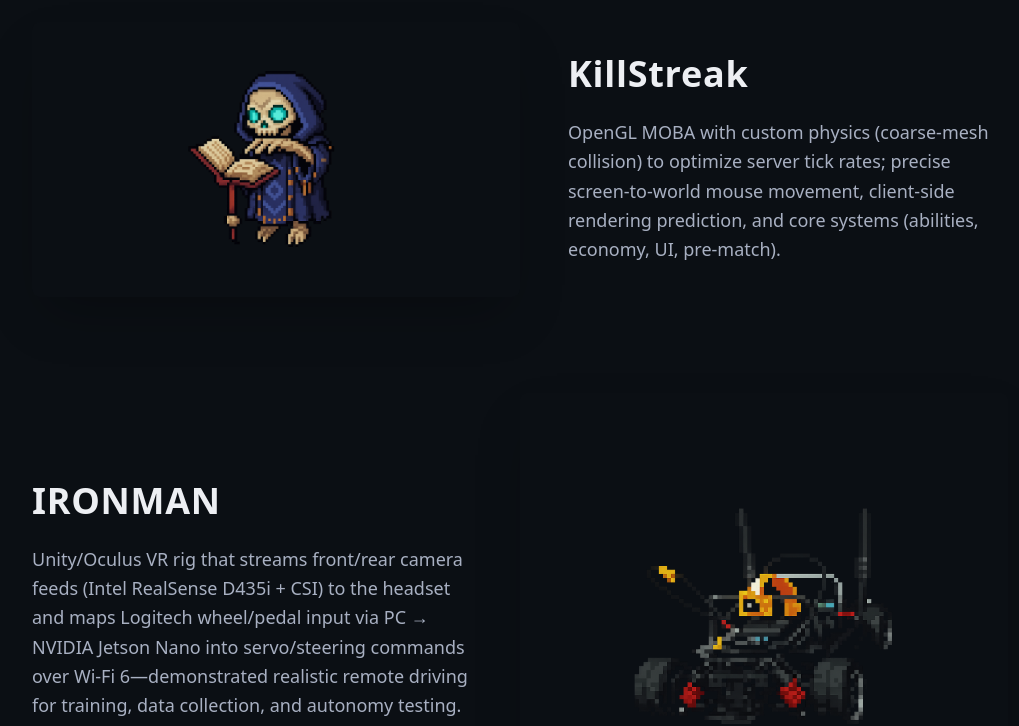
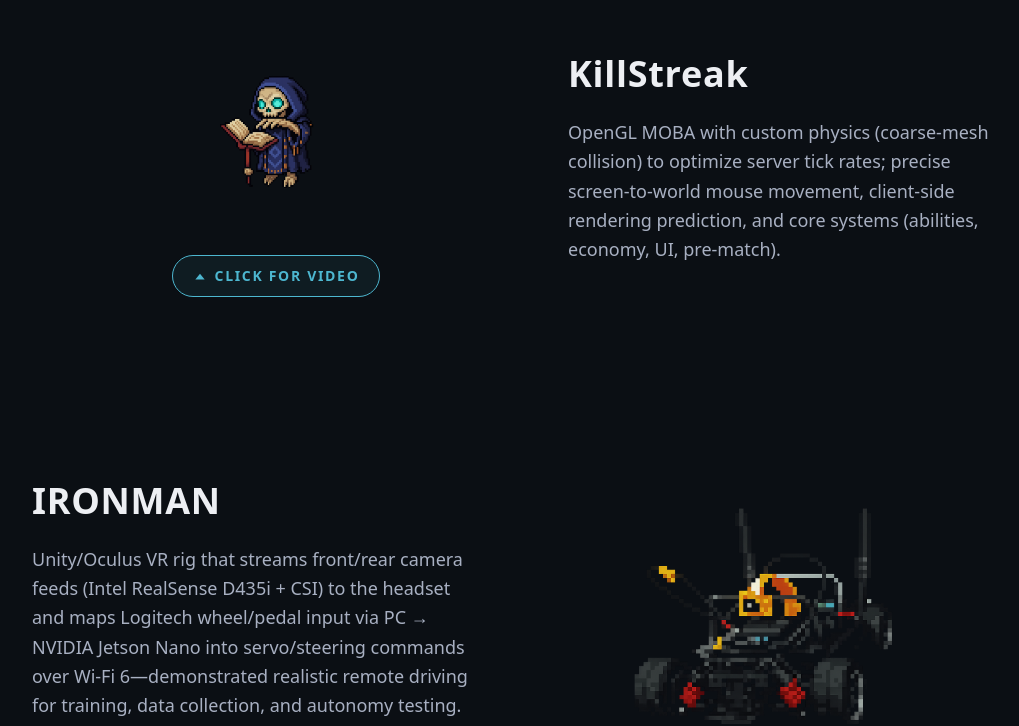
Before and after one commit to roystormstout/roystormstout.github.io, a React (Vite) app: page / in a window 1280 px wide. Shown: the part 5030-5756 px from the top of the page, without its empty margins (120-1139 px from the left). Built offline with nearby package versions, Linux system fonts and the light colour scheme; a web font is replaced by a local one.

Commit message:
remove shadow from image assets

```diff
--- a/src/components/projects/Project1.tsx
+++ b/src/components/projects/Project1.tsx
@@ -45,7 +45,7 @@
     >
       {/* Image */}
       <div className="w-full lg:w-1/2 flex-shrink-0">
-        <div ref={artRef} className="relative rounded-lg overflow-hidden shadow-2xl group aspect-square">
+        <div ref={artRef} className="relative overflow-hidden group aspect-square">
           {/* Moon - slides in from top */}
           <img
             src={MoonImg}
--- a/src/components/projects/Project2.tsx
+++ b/src/components/projects/Project2.tsx
@@ -46,7 +46,7 @@
     >
       {/* Image */}
       <div className="w-full lg:w-1/2 flex-shrink-0">
-        <div ref={artRef} className="relative rounded-lg overflow-hidden shadow-2xl aspect-square flex items-center justify-center">
+        <div ref={artRef} className="relative overflow-hidden aspect-square flex items-center justify-center">
           {/* Yi - leftmost, lowest z-index, no animation */}
           <img
             src={YiImg}
--- a/src/components/projects/Project3.tsx
+++ b/src/components/projects/Project3.tsx
@@ -46,31 +46,73 @@
     >
       {/* Art / Video */}
       <div className="w-full lg:w-1/2 flex-shrink-0" style={{ backgroundColor: 'var(--bg-primary)' }}>
-        <div ref={artRef} className="relative rounded-lg overflow-hidden shadow-2xl group aspect-video flex items-center justify-center" style={{ backgroundColor: 'var(--bg-primary)' }}>
+        <div ref={artRef} className="relative overflow-hidden group aspect-video flex items-center justify-center" style={{ backgroundColor: 'var(--bg-primary)' }}>
           <style>
             {`
               @keyframes float {
-                0%, 100% { transform: scale(1.3) translateY(0); }
-                50% { transform: scale(1.3) translateY(-10px); }
+                0%, 100% { transform: scale(1.25) translateY(0); }
+                50% { transform: scale(1.25) translateY(-10px); }
               }
             `}
           </style>
           {!showVideo ? (
-            <img
-              src={isHovered ? MageCastImg : MageImg}
-              alt="Mage character"
-              className="h-3/4 object-contain cursor-pointer transition-all duration-300"
+            <div className="flex flex-col items-center cursor-pointer h-full"
               onMouseEnter={() => setIsHovered(true)}
               onMouseLeave={() => setIsHovered(false)}
               onClick={() => setShowVideo(true)}
-              style={{
-                transform: artVisible ? (isHovered ? 'scale(1.3)' : 'scale(1)') : 'scale(0.9)',
-                opacity: artVisible ? 1 : 0,
-                transitionDuration: '300ms',
-                filter: isHovered ? 'drop-shadow(0 0 20px rgba(94, 225, 255, 0.7)) drop-shadow(0 0 40px rgba(94, 225, 255, 0.4))' : 'none',
-                animation: isHovered ? 'float 2s ease-in-out infinite' : 'none',
-              }}
-            />
+            >
+              <div className="relative flex-1 min-h-0 flex items-center justify-center w-full">
+              <img
+                src={MageImg}
+                alt="Mage character"
+                className="max-h-[60%] object-contain transition-all duration-300"
+                style={{
+                  transform: artVisible ? 'scale(1)' : 'scale(0.9)',
+                  opacity: artVisible ? (isHovered ? 0 : 1) : 0,
+                  transitionDuration: '300ms',
+                  animation: isHovered ? 'float 2s ease-in-out infinite' : 'none',
+                }}
+              />
+              <img
+                src={MageCastImg}
+                alt="Mage character casting"
+                className="max-h-[70%] object-contain transition-all duration-300 absolute"
+                style={{
+                  transform: artVisible ? (isHovered ? 'scale(1.25)' : 'scale(1)') : 'scale(0.9)',
+                  opacity: artVisible ? (isHovered ? 1 : 0) : 0,
+                  transitionDuration: '300ms',
+                  filter: isHovered ? 'drop-shadow(0 0 10px rgba(94, 225, 255, 0.35)) drop-shadow(0 0 20px rgba(94, 225, 255, 0.15))' : 'none',
+                  animation: isHovered ? 'float 2s ease-in-out infinite' : 'none',
+                }}
+              />
+              </div>
+              {/* Click prompt */}
+              <div
+                className="mt-3 transition-all duration-500 pointer-events-none"
+                style={{
+                  opacity: artVisible ? (isHovered ? 0 : 0.8) : 0,
+                  transform: artVisible
+                    ? `translateY(${isHovered ? '8px' : '0'})`
+                    : 'translateY(12px)',
+                }}
+              >
+                <div
+                  className="flex items-center gap-2 px-5 py-2.5 rounded-full text-sm font-semibold tracking-widest uppercase whitespace-nowrap"
+                  style={{
+                    color: 'var(--accent-cyan)',
+                    border: '1px solid var(--accent-cyan)',
+                    backgroundColor: 'rgba(94, 225, 255, 0.08)',
+                    backdropFilter: 'blur(4px)',
+                    letterSpacing: '0.12em',
+                  }}
+                >
+                  <svg width="14" height="14" viewBox="0 0 24 24" fill="currentColor">
+                    <path d="M4 18l8-10 8 10z" />
+                  </svg>
+                  Click for video
+                </div>
+              </div>
+            </div>
           ) : (
             <>
               <iframe
@@ -85,7 +127,7 @@
                 className="rounded-lg"
               />
               <button
-                onClick={() => setShowVideo(false)}
+                onClick={() => { setShowVideo(false); setIsHovered(false); }}
                 className="absolute top-3 right-3 p-2 rounded-full bg-black/60 hover:bg-black/80 transition-colors duration-200 cursor-pointer"
                 title="Back to art"
               >
--- a/src/components/projects/Project4.tsx
+++ b/src/components/projects/Project4.tsx
@@ -43,7 +43,7 @@
     >
       {/* Image */}
       <div className="w-full lg:w-1/2 flex-shrink-0">
-        <div ref={artRef} className="relative rounded-lg overflow-hidden shadow-2xl aspect-square flex items-center justify-center">
+        <div ref={artRef} className="relative overflow-hidden aspect-square flex items-center justify-center">
           <style>
             {`
               @keyframes raceIn {
--- a/src/components/projects/Project5.tsx
+++ b/src/components/projects/Project5.tsx
@@ -47,7 +47,7 @@
       <div className="w-4/5 lg:w-1/3 flex-shrink-0 m-12 lg:m-26">
         <div
           ref={artRef}
-          className="relative rounded-lg overflow-hidden shadow-2xl aspect-square cursor-pointer"
+          className="relative overflow-hidden aspect-square cursor-pointer"
           onMouseEnter={() => setIsHovered(true)}
           onMouseLeave={() => setIsHovered(false)}
         >
```
